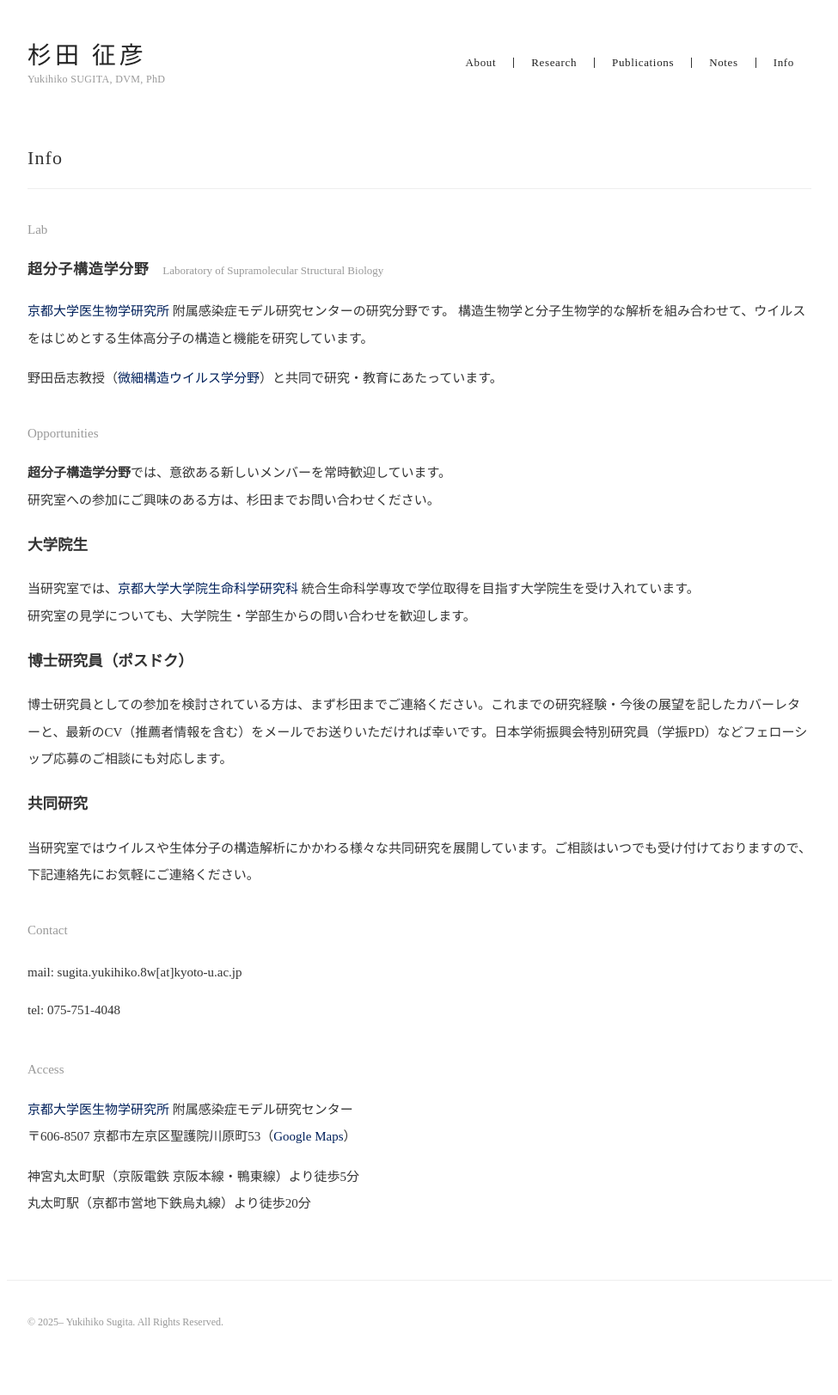
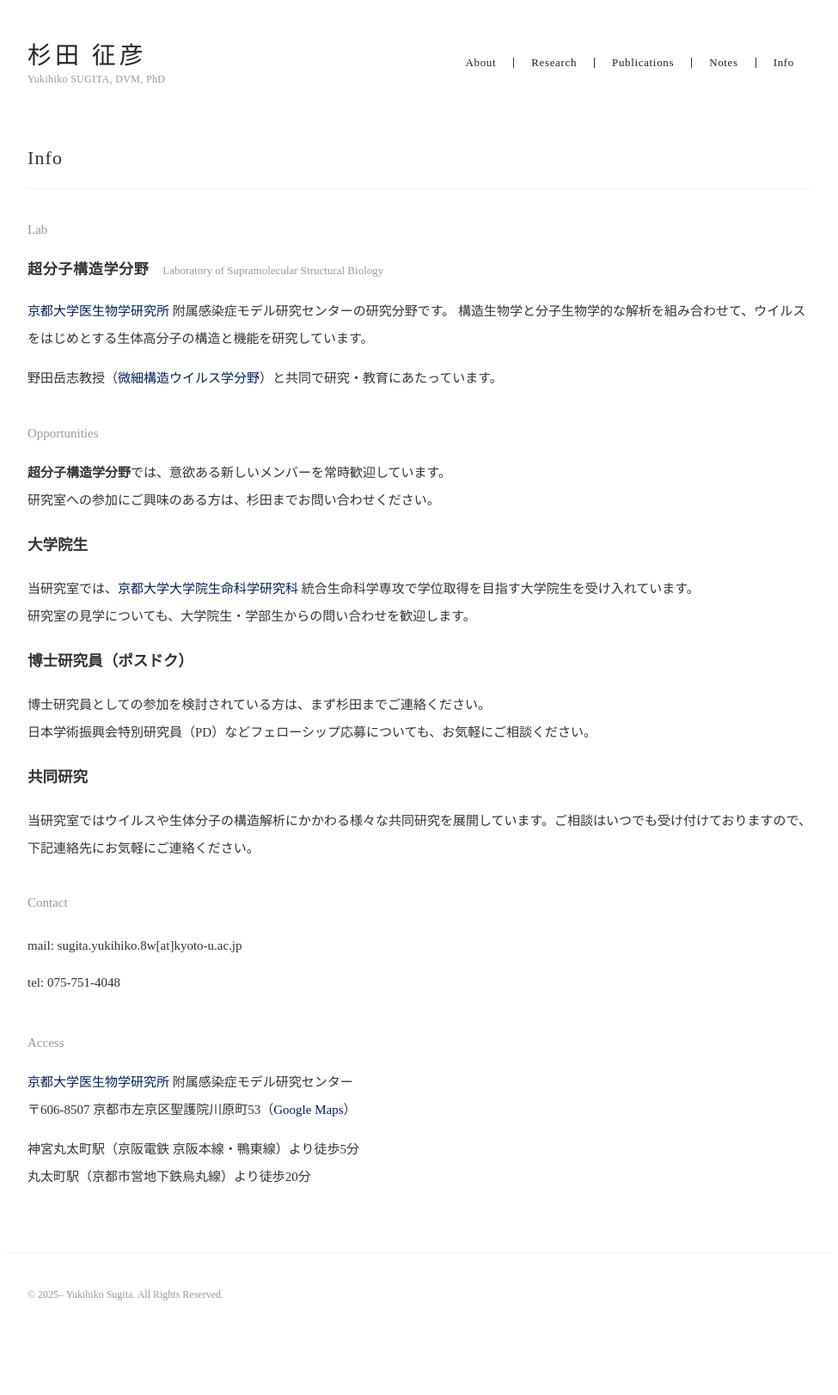
Before and after one commit to yukisugi/yukisugi.github.io, a Jekyll site: the page built from info/index.html, in a window 1280 px wide. Shown: the whole page at 86% size, without its empty margins (152-1127 px from the left). Built offline with Jekyll 4.4.1, drawn with Linux system fonts in a browser that asks for light colours; after the commit the page ends 1591 px from its top, so only the background shows below that.

Commit message:
Warm up postdoc fellowship wording on Info page
Co-Authored-By: Claude Sonnet 5 <noreply@anthropic.com>

```diff
--- a/info/index.html
+++ b/info/index.html
@@ -32,7 +32,8 @@ title: Info
 
   <h3>博士研究員（ポスドク）</h3>
   <p>
-    博士研究員としての参加を検討されている方は、まず杉田までご連絡ください。これまでの研究経験・今後の展望を記したカバーレターと、最新のCV（推薦者情報を含む）をメールでお送りいただければ幸いです。日本学術振興会特別研究員（学振PD）などフェローシップ応募のご相談にも対応します。
+    博士研究員としての参加を検討されている方は、まず杉田までご連絡ください。<br>
+    日本学術振興会特別研究員（PD）などフェローシップ応募についても、お気軽にご相談ください。
   </p>
 
   <h3>共同研究</h3>
```
